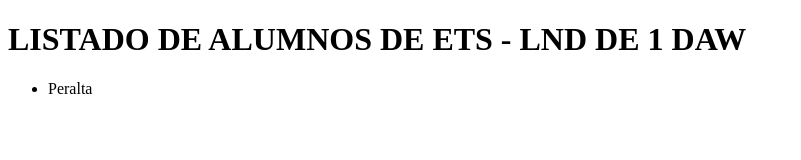
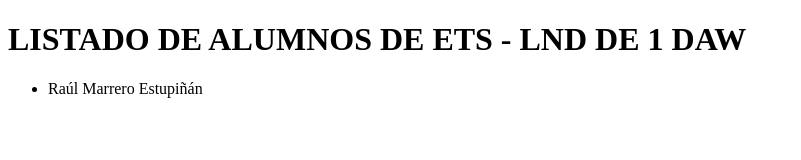
Before and after one commit to asanreyl/etsjobs-2425, a plain HTML site: page index.html in a window 1280 px wide. Shown: the whole page, without its empty margins (0-801 px from the left). Drawn offline with Linux system fonts and the light colour scheme.

Commit message:
Añadido nombre Raúl en la lista

```diff
--- a/index.html
+++ b/index.html
@@ -9,7 +9,7 @@
         <h1> LISTADO DE ALUMNOS DE ETS - LND DE 1 DAW </h1>
 
         <ul>
-            <li> Peralta </li>
+            <li> Raúl Marrero Estupiñán </li>
         </ul>
     </body>
     </html>
```
